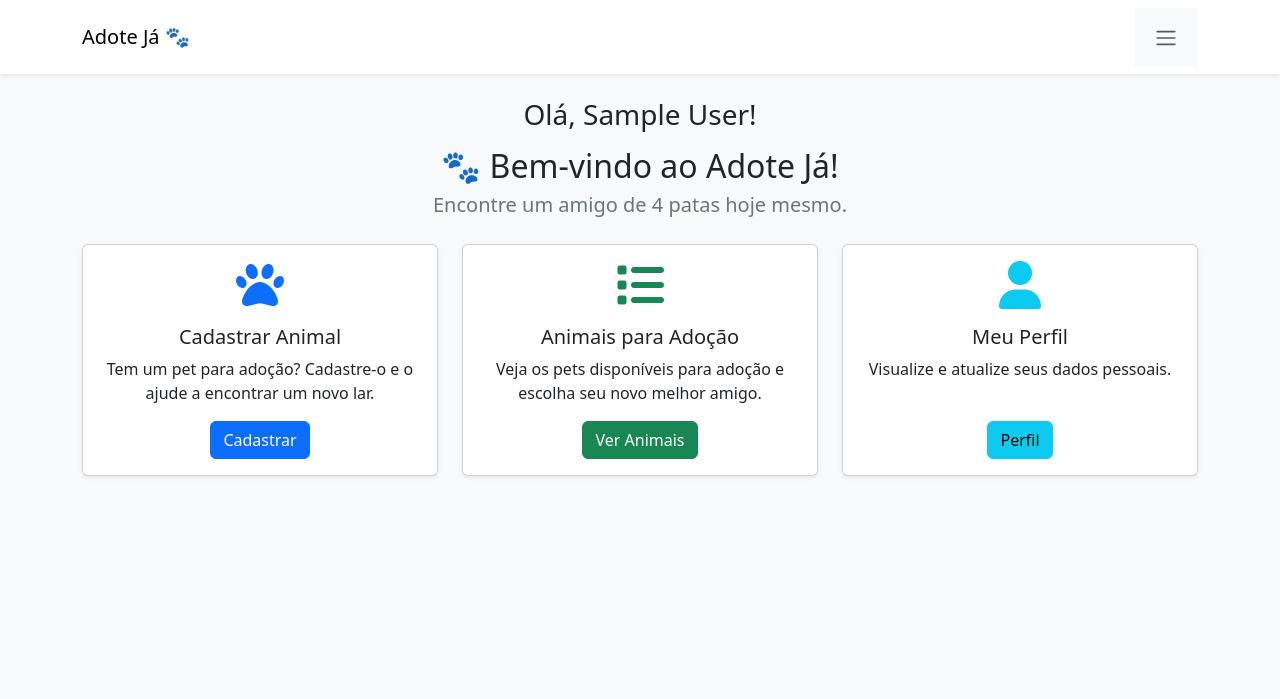
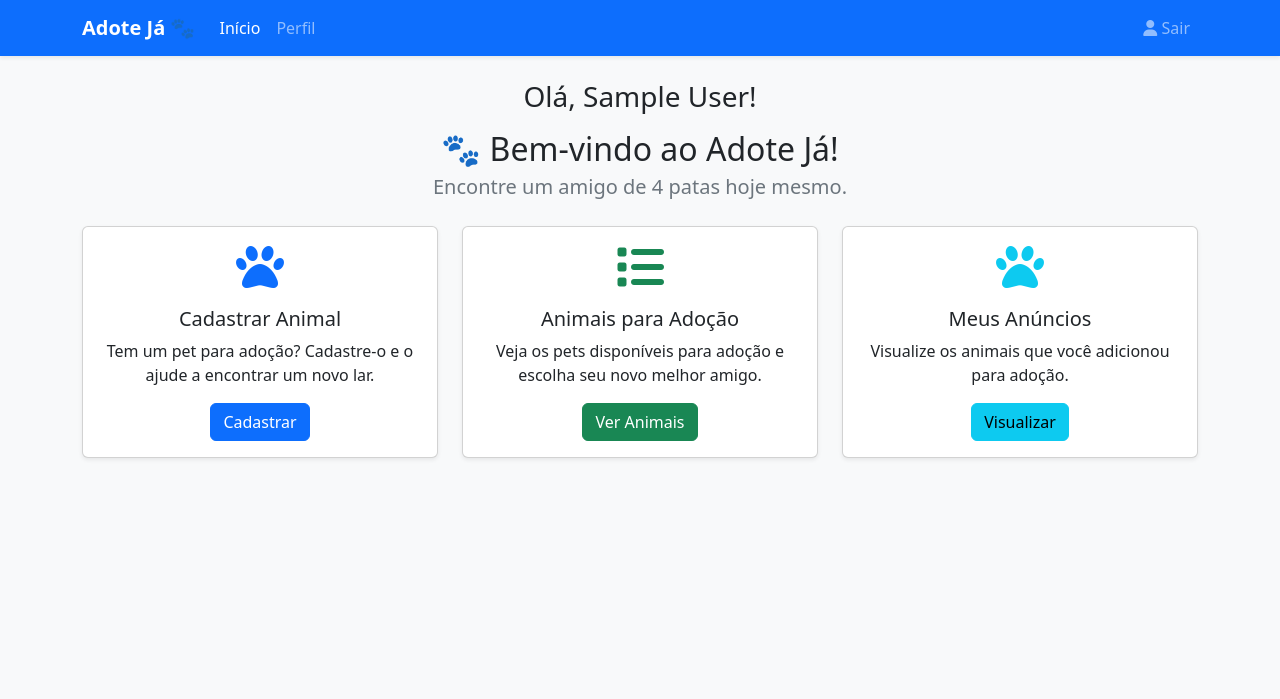
Before and after one commit to JoaoOtavioGRS/Adote-Ja, a Flask app: page / in a window 1280 px wide. Shown: the top 699 px of the page. Run offline with Flask 3, Linux system fonts and the light colour scheme; the visitor is signed in with stand-in values (Sample User, id 1); some libraries are stand-ins or nearby versions.

Commit message:
MEUS ANUNCIOS, NAVBAR E BOTÃO VOLTAR AO TOPO

```diff
--- a/templates/base.html
+++ b/templates/base.html
@@ -31,48 +31,42 @@
   {% endif %}
 {% endwith %}
 
-<nav class="navbar navbar-expand-lg navbar-light bg-white shadow-sm">
+<nav class="navbar navbar-expand-lg navbar-dark bg-primary shadow-sm">
   <div class="container">
-    <a class="navbar-brand" href="{{ url_for('home') }}">Adote Já 🐾</a>
-
-     <button class="navbar-toggler" type="button" data-bs-toggle="collapse" data-bs-target="#navbarMenu" aria-controls="navbarMenu" aria-expanded="false" aria-label="Toggle navigation">
+    <a class="navbar-brand fw-bold" href="{{ url_for('home') }}">Adote Já 🐾</a>
+    <button class="navbar-toggler" type="button" data-bs-toggle="collapse" data-bs-target="#navbarContent"
+      aria-controls="navbarContent" aria-expanded="false" aria-label="Alternar navegação">
       <span class="navbar-toggler-icon"></span>
     </button>
 
- <nav class="navbar navbar-expand-lg navbar-light bg-light">
-  <div class="container-fluid">
-    <!-- Logo ou nome do site -->
-
-    <!-- Botão toggle para mobile -->
-    <button class="navbar-toggler" type="button" data-bs-toggle="collapse" data-bs-target="#navbarMenu" aria-controls="navbarMenu" aria-expanded="false" aria-label="Toggle navigation">
-      <span class="navbar-toggler-icon"></span>
-    </button>
-
-      {% if 'usuario_id' in session and request.endpoint != 'login' %}
-    <!-- Menu -->
-    <div class="collapse navbar-collapse" id="navbarMenu">
-      <ul class="navbar-nav ms-auto">
-        <!-- Dropdown com ícone hambúrguer -->
-        <li class="nav-item dropdown">
-          <a class="nav-link" href="#" id="userMenu" role="button" data-bs-toggle="dropdown" aria-expanded="false">
-            <span class="navbar-toggler-icon"></span>
+    <div class="collapse navbar-collapse" id="navbarContent">
+      <ul class="navbar-nav me-auto mb-2 mb-lg-0">
+        <li class="nav-item">
+          <a class="nav-link active" aria-current="page" href="{{ url_for('home') }}">Início</a>
+        </li>
+        <li class="nav-item">
+          <a class="nav-link" href="{{ url_for('editar_perfil') }}">Perfil</a>
+        </li>
+      </ul>
+         <ul class="navbar-nav ms-auto mb-2 mb-lg-0 align-items-center">
+        {% if session.get('usuario_foto') %}
+          <li class="nav-item me-2">
+            <img src="{{ url_for('static', filename='uploads/usuarios/' + session['usuario_foto']) }}"
+                 alt="Foto do usuário"
+                 class="rounded-circle"
+                 style="width: 35px; height: 35px; object-fit: cover; border: 1px solid #fff;">
+          </li>
+        {% endif %}
+      <ul class="navbar-nav ms-auto mb-2 mb-lg-0">
+        <li class="nav-item">
+          <a class="nav-link" href="{{ url_for('logout') }}">
+            <i class="fas fa-user"></i> Sair
           </a>
-          <ul class="dropdown-menu dropdown-menu-end" aria-labelledby="userMenu">
-              <li><a class="dropdown-item" href="{{ url_for('home') }}">Início</a></li>
-            <li><a class="dropdown-item" href="{{ url_for('editar_perfil') }}">Perfil</a></li>
-            <li><a class="dropdown-item" href="{{ url_for('cadastrar_ou_editar_animal') }}">Cadastrar Animal</a></li>
-            <li><a class="dropdown-item" href="{{ url_for('listar_animais') }}">Listar Animais</a></li>
-            <li><a class="dropdown-item" href="{{ url_for('meus_anuncios') }}">Meus Anúncios</a></li>
-            <li><hr class="dropdown-divider"></li>
-            <li><a class="dropdown-item" href="{{ url_for('logout') }}">Sair</a></li>
-          </ul>
         </li>
       </ul>
     </div>
   </div>
 </nav>
-    {% endif %}
-
 
     </div>
   </div>
--- a/templates/home.html
+++ b/templates/home.html
@@ -33,10 +33,10 @@
     <div class="col-md-4">
         <div class="card shadow-sm h-100">
             <div class="card-body d-flex flex-column justify-content-center align-items-center">
-                <i class="fas fa-user fa-3x mb-3 text-info"></i>
-                <h5 class="card-title">Meu Perfil</h5>
-                <p class="card-text text-center">Visualize e atualize seus dados pessoais.</p>
-                <a href="{{ url_for('editar_perfil') }}" class="btn btn-info mt-auto">Perfil</a>
+                <i class="fas fa-paw fa-3x mb-3 text-info"></i>
+                <h5 class="card-title">Meus Anúncios</h5>
+                <p class="card-text text-center">Visualize os animais que você adicionou para adoção.</p>
+                <a href="{{ url_for('meus_anuncios') }}" class="btn btn-info mt-auto">Visualizar</a>
             </div>
         </div>
     </div>
```
